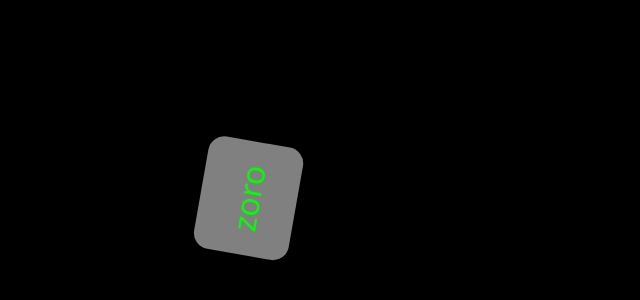
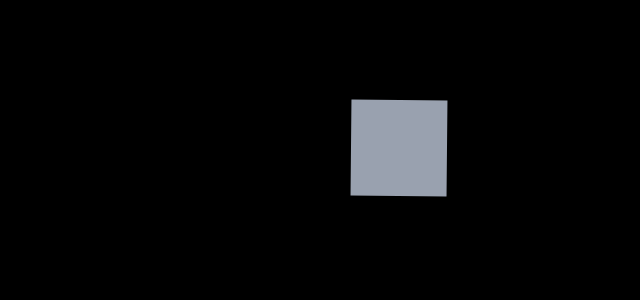
Before and after one commit to Jatin4224/WEBD26, a React (Vite) app in the folder Motion/: page / in a window 1280 px wide. Shown: the part 252-552 px from the top of the page, without its empty margins (241-881 px from the left). Built offline with nearby package versions, Linux system fonts and the light colour scheme.

Commit message:
feat: explore Framer Motion keyframe animations and transitions

```diff
--- a/Motion/src/App.tsx
+++ b/Motion/src/App.tsx
@@ -3,23 +3,21 @@ import { motion } from "motion/react";
 const App = () => {
   return (
     <div className="flex items-center justify-center min-h-screen text-white ">
-      <motion.button
-        className="bg-black p-3 rounded-lg"
+      <motion.div
+        className="bg-gray-400 w-24 h-24"
         animate={{
-          backgroundColor: "grey",
-          color: "#0f0",
-          // transform: "scale(2) translateY(50px)", instead of this using individual more preferable
-          scale: 2,
-          y: 50,
-          x: -150,
-          rotate: 2800,
+          scale: [1, 2, 2, 1, 1],
+          rotate: [0, 0, 180, 180, 0],
+          borderRadius: ["0%", "0%", "50%", "50%", "0%"], //make sure all arrays are in same lenth for smooth aniamtion
         }}
-        initial={{
-          backgroundColor: "#00f",
+        transition={{
+          ease: "easeInOut",
+          repeat: Infinity,
+          repeatDelay: 1,
+          duration: 2, //to control the multiple steps
+          // times: [0, 0.25, 0.5, 0.75, 1], //firt animation starts at 0% second is 25%. it makes things more compilcated
         }}
-      >
-        zoro
-      </motion.button>
+      ></motion.div>
     </div>
   );
 };
```
Also changed, not shown: 1 other file (tests, documents, lock files or other folders).
